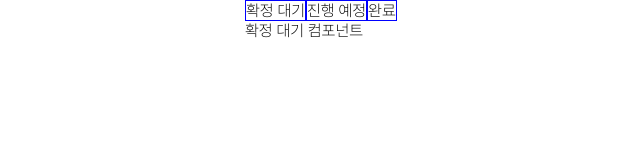
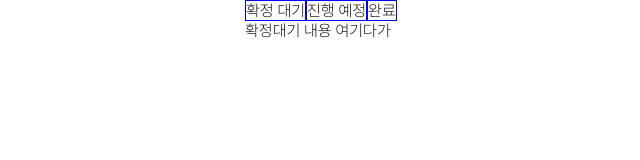
Before and after one commit to WE-ARE-RACCOONS/postgraduate-front, a Next.js app: page /junior/mentoring in a window 1280 px wide. Shown: the top 160 px of the page, without its empty margins (95-735 px from the left). Built offline with nearby package versions, Linux system fonts and the light colour scheme.

Commit message:
RAC-178 feat: 확정 대기 컴포넌트 생성

```diff
--- /dev/null
+++ b/src/components/MyMentoring/AwaitingConfirm/AwaitingConfirm.tsx
@@ -0,0 +1,11 @@
+import React from 'react'
+
+function AwaitingConfirm() {
+  return (
+    <div>
+      확정대기 내용 여기다가
+    </div>
+  )
+}
+
+export default AwaitingConfirm
--- a/src/components/TapBar/TapBar.tsx
+++ b/src/components/TapBar/TapBar.tsx
@@ -1,6 +1,7 @@
 'use client';
 import React, { useState } from 'react';
 import {TapStyle} from './TapBar.styled';
+import AwaitingConfirm from '../MyMentoring/AwaitingConfirm/AwaitingConfirm';
 
 function TapBar() {
     const [activeTab, setActiveTab] = useState(0);
@@ -12,7 +13,7 @@ function TapBar() {
       const renderTabContent = () => {
         switch (activeTab) {
           case 0:
-            return <div>확정 대기 컴포넌트</div>;
+            return <AwaitingConfirm/>;
           case 1:
             return <div>진행 예정 컴포넌트</div>;
           case 2:
```
Also changed, not shown: src/components/MyMentoring/AwaitingConfirm/AwaitingConfirm.styled.ts (added), src/components/MyMentoring/AwaitingConfirm/index.ts (added).
